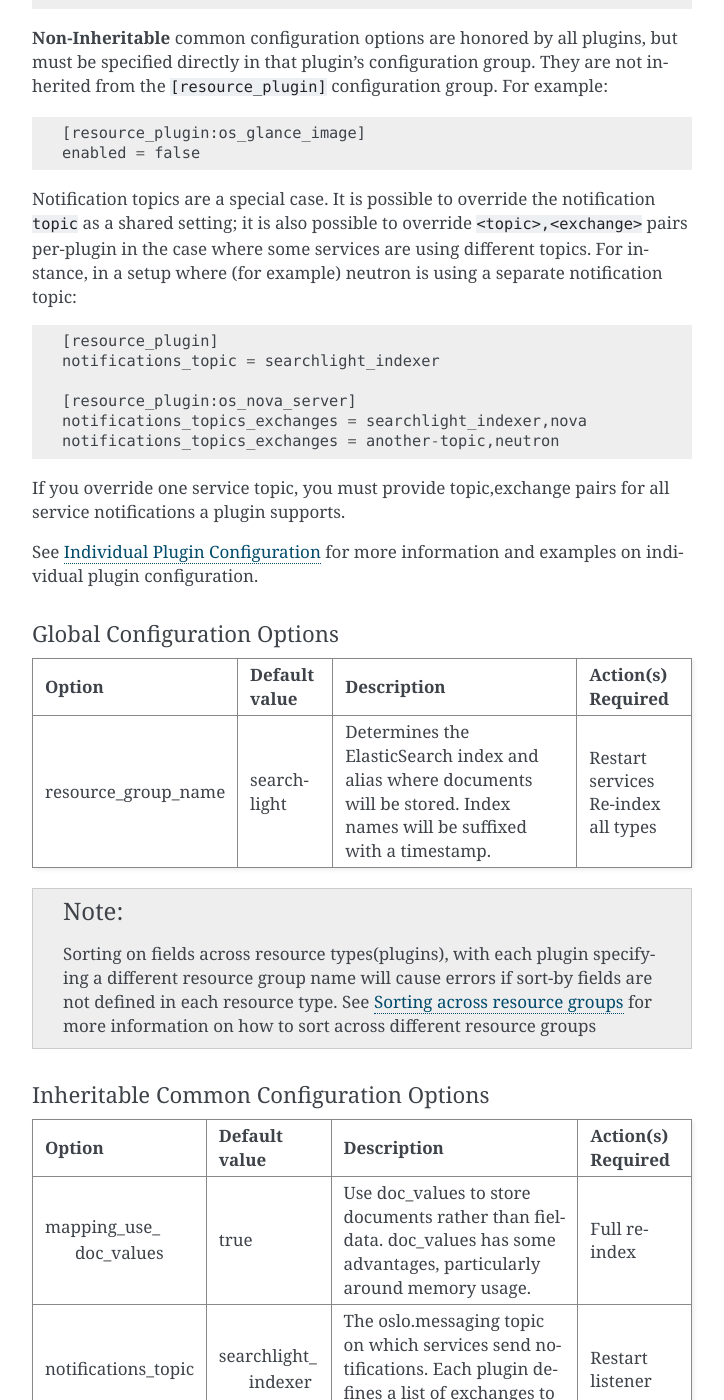
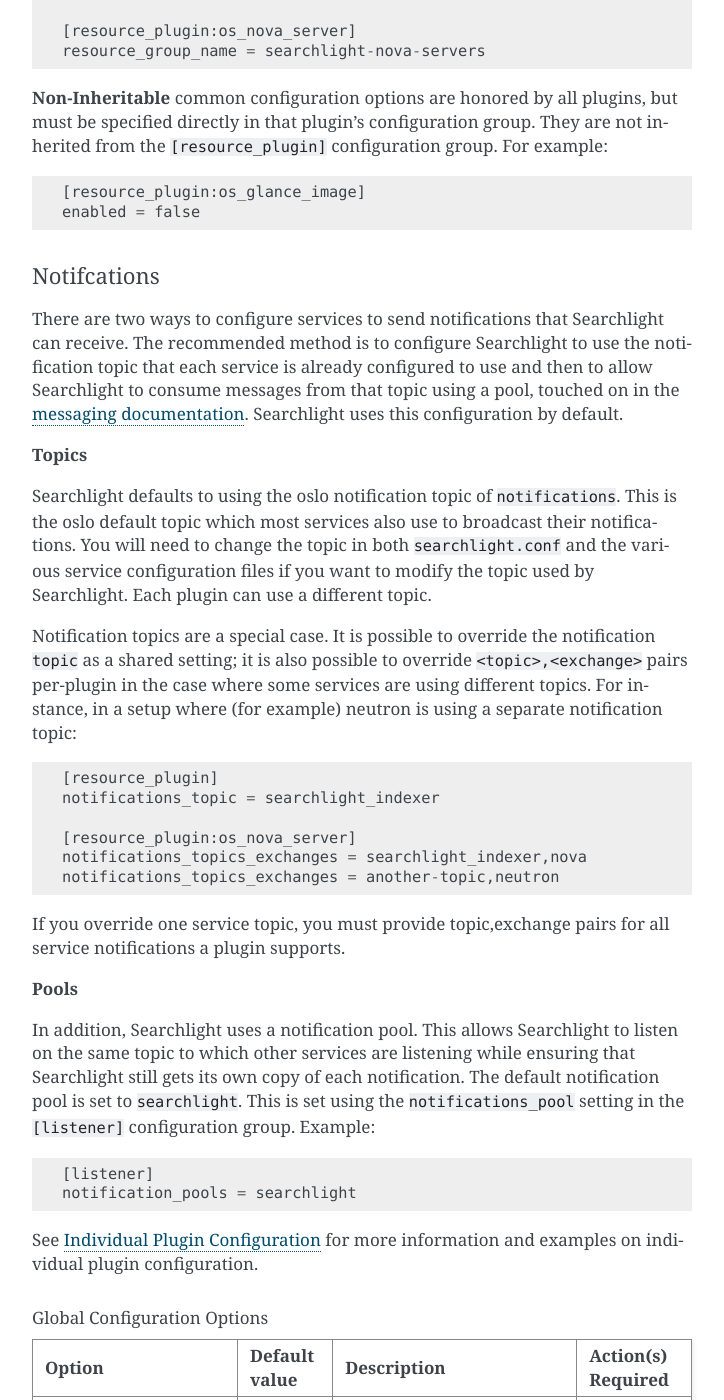
Before and after one commit to openstack-archive/searchlight, a Sphinx documentation site: the page built from doc/source/plugins.rst, in a window 1280 px wide and 1400 px high, scrolled down 2553 px. Shown: the whole window, without its empty margins (388-1112 px from the left). Built offline with Sphinx 7.4.7, drawn with Linux system fonts in a browser that asks for light colours; the version number could not be read and is left out; some of the changed text lies outside the part shown.

Commit message:
Use Notification Pools by Default
Using notifications pools is now the recommended way
to deploy searchlight, so this patch updates Searchlight
to use notification pools by default and to use
the same notification topic as ceilometer.

Change-Id: I2556128ae7ba2b05a0f1a997676083a394f8c388
See: Ie40876e88059d0326efa0b4abaa76b8b64f0b86b
Partial-Bug: #1583215

```diff
--- a/doc/source/plugins.rst
+++ b/doc/source/plugins.rst
@@ -69,6 +69,9 @@
 or default configuration values. They are intended for exemplary purposes only.
 Please read the rest of the guide for detailed information.::
 
+    [listener]
+    notifications_pool = searchlight
+
     [resource_plugin]
     resource_group_name = searchlight
 
@@ -127,10 +130,10 @@
 optionally overridden in a specific plugin's configuration. For example::
 
     [resource_plugin]
-    notifications_topic = searchlight_indexer
+    resource_group_name = searchlight
 
     [resource_plugin:os_nova_server]
-    notifications_topic = searchlight_indexer_nova
+    resource_group_name = searchlight-nova-servers
 
 **Non-Inheritable** common configuration options are honored by all plugins,
 but must be specified directly in that plugin's configuration group. They
@@ -139,6 +142,28 @@
 
     [resource_plugin:os_glance_image]
     enabled = false
+
+.. _plugin_notifications:
+
+Notifcations
+............
+
+There are two ways to configure services to send notifications that
+Searchlight can receive. The recommended method is to configure
+Searchlight to use the notification topic that each service is already
+configured to use and then to allow Searchlight to consume messages from
+that topic using a pool, touched on in the `messaging documentation`_.
+Searchlight uses this configuration by default.
+
+.. _`messaging documentation`: http://docs.openstack.org/developer/oslo.messaging/notification_listener.html
+
+**Topics**
+
+Searchlight defaults to using the oslo notification topic of
+``notifications``. This is the oslo default topic which most services also
+use to broadcast their notifications. You will need to change the topic in both
+``searchlight.conf`` and the various service configuration files if you want
+to modify the topic used by Searchlight. Each plugin can use a different topic.
 
 Notification topics are a special case. It is possible to override
 the notification ``topic`` as a shared setting; it is also possible to
@@ -155,6 +180,18 @@
 
 If you override one service topic, you must provide topic,exchange pairs
 for all service notifications a plugin supports.
+
+**Pools**
+
+In addition, Searchlight uses a notification pool. This allows Searchlight
+to listen on the same topic to which other services are listening while
+ensuring that Searchlight still gets its own copy of each notification. The
+default notification pool is set to ``searchlight``. This is set using the
+``notifications_pool`` setting in the ``[listener]`` configuration group.
+Example::
+
+    [listener]
+    notification_pools = searchlight
 
 See :ref:`individual-plugin-configuration` for more information and examples
 on individual plugin configuration.
@@ -188,8 +225,8 @@
 |                     |               | has some advantages, particularly   |                           |
 |                     |               | around memory usage.                |                           |
 +---------------------+---------------+-------------------------------------+---------------------------+
-| notifications_topic | searchlight\_ | The oslo.messaging topic on which   | | Restart listener        |
-|                     |   indexer     | services send notifications. Each   |                           |
+| notifications_topic | notifications | The oslo.messaging topic on which   | Restart listener          |
+|                     |               | services send notifications. Each   |                           |
 |                     |               | plugin defines a list of exchanges  |                           |
 |                     |               | to which it will subscribe.         |                           |
 +---------------------+---------------+-------------------------------------+---------------------------+
```
Also changed, not shown: doc/source/dev-environment.rst (+16 -17 lines), doc/source/plugins/cinder.rst (+11 -3 lines), doc/source/plugins/designate.rst (+15 -6 lines), doc/source/plugins/glance.rst (+15 -5 lines), doc/source/plugins/neutron.rst (+12 -4 lines), doc/source/plugins/nova.rst (+17 -9 lines), doc/source/plugins/swift.rst (+9 -2 lines), devstack/README.rst, 4 other files.
